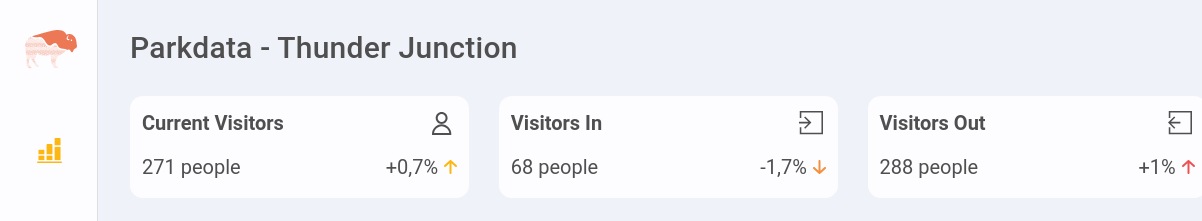
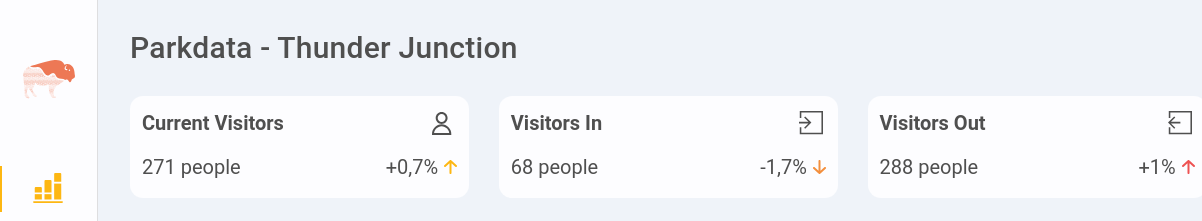
Before and after one commit to ckgardner/TJDashboard, a plain HTML site: page index.html in a window 1280 px wide. Shown: the top 221 px of the page, 0-1202 px from the left. Drawn offline with nearby package versions, Linux system fonts and the light colour scheme.

Commit message:
good navbar

```diff
--- a/app.js
+++ b/app.js
@@ -25,6 +25,7 @@ var app = new Vue({
         hourlyReportDate: "July 8, 2020",
 
         // all data members for colored themes
+        chart_selected: true,
         backColor: '#EFF3F9',
         textColor: '#4F4F4F',
         containerColor: "#FDFDFF",
--- a/index.html
+++ b/index.html
@@ -16,10 +16,10 @@
             <v-content v-bind:style="{backgroundColor:backColor, color:textColor}">
                 <v-navigation-drawer width="98px" v-model="drawer" class="d-inline-block lefty" id="drawer" permanent :color="sideNavColor">
                     <div class="side_nav--logo">
-                        <img :src="bisonImg" alt="bisonOrange">
+                        <img class="navImg bison" :src="bisonImg" alt="bisonOrange">
                     </div>
-                    <div  class="side_nav--logo" @click="console.log('clicked');">
-                        <img class="mt-8 ml-3" src="images/side_nav_chart.svg" alt="chart">
+                    <div  class="side_nav--logo" :class="{navFocus: chart_selected}" @click="console.log('clicked');">
+                        <img class="navImg chart" src="images/side_nav_chart.svg" alt="chart">
                     </div>
                     <div class="side_nav--colorSwitch__div">
                         <v-switch class="side_nav--colorSwitch" v-model="switch1" color="#FDB713"></v-switch>
--- a/style.css
+++ b/style.css
@@ -19,19 +19,35 @@ body {
 }
 .side_nav--logo {
     margin: auto;
-    width: 50%;
+    width: 100%;
     margin-top: 30px;
+    text-align: center;
+}
+.bison{
+    margin: 30px 0px 30px 0px;
+}
+.chart{
+    width: 30px;
+    height: 34px;
+    margin-left: -5px;
+    margin-top: 5px;
 }
 #appBar{
     display: none;
+}
+#drawer{
+    position: fixed;
 }
 .side_nav--colorSwitch__div{
     margin: auto;
     width: 50%;
 }
 .side_nav--colorSwitch {
-    position: absolute;
+    position: fixed;
     bottom: 0;
+}
+.navFocus{
+    border-left: 2px solid #FDB713;
 }
 .title p{
     display: inline-block;
```
